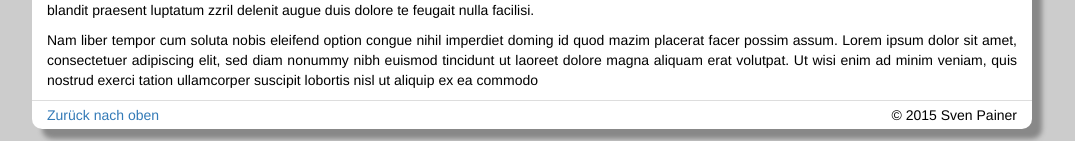
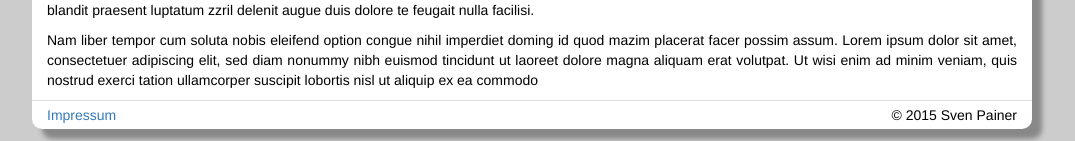
Before and after one commit to spainer/painer.de, a Jekyll site: the page built from de/index.html, in a window 1280 px wide. Shown: the part 1393-1534 px from the top of the page, without its empty margins (108-1183 px from the left). Built offline with Jekyll 4.4.1, drawn with Linux system fonts in a browser that asks for light colours.

Commit message:
Moved imprint link to footer.

```diff
--- a/_data/trans.yml
+++ b/_data/trans.yml
@@ -1,5 +1,3 @@
 de:
-  backtop: Zurück nach oben
 
 en:
-  backtop: Back to top
--- a/_includes/footer.html
+++ b/_includes/footer.html
@@ -1,6 +1,13 @@
 <footer class="col-xs-12">
 	<div class="row">
-		<div class="col-xs-6"><a href="#">{{site.data.trans[page.lang].backtop]}}</a></div>
-		<div class="col-xs-6 text-right">&copy; {{ 'now' | date: "%Y" }} Sven Painer</div>
+		<div class="col-xs-6">
+			{% assign imprint=site.pages | where:"id","imprint" | where:"lang",page.lang | first %}
+			{% if imprint %}
+				<a href="{{site.baseurl}}{{imprint.url}}">{{imprint.title}}</a>
+			{% endif %}
+		</div>
+		<div class="col-xs-6 text-right">
+			&copy; {{ 'now' | date: "%Y" }} Sven Painer
+		</div>
 	</div>
 </footer>
--- a/_includes/navigation.html
+++ b/_includes/navigation.html
@@ -47,10 +47,6 @@
         {% endfor %}
       </ul>
       <ul class="nav navbar-nav navbar-right">
-        {% assign imprint=site.pages | where:"id","imprint" | where:"lang",page.lang | first %}
-        {% if imprint %}
-          <li><a href="{{site.baseurl}}{{imprint.url}}">{{imprint.title}}</a></li>
-        {% endif %}
         {% if page.id %}
           <li>
             <div class="btn-group">
```
Also changed, not shown: de/impressum.md (added, +5 -0 lines), en/imprint.md (added, +5 -0 lines).
